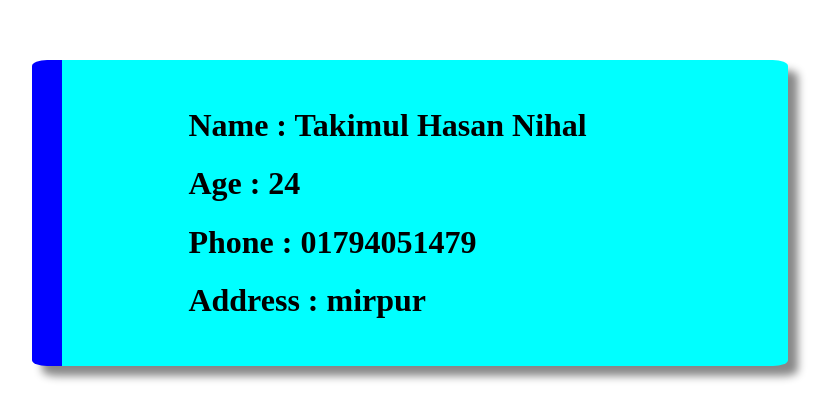
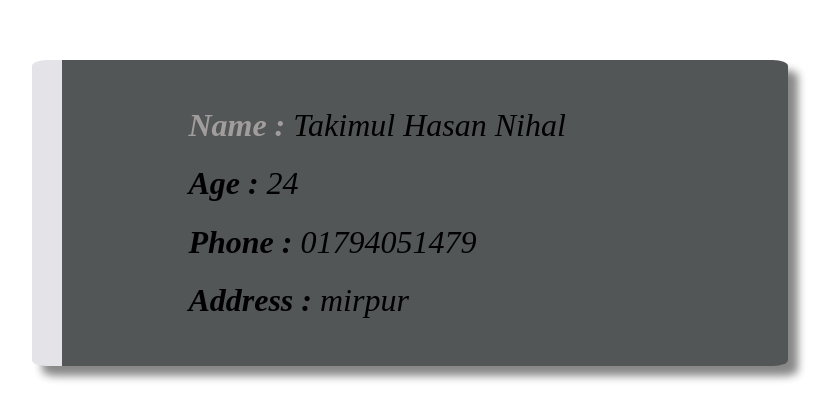
Before and after one commit to takimul/ph-my-portfolio, a plain HTML site: page index.html in a window 1280 px wide. Shown: the whole page, without its empty margins (36-870 px from the left). Drawn offline with Linux system fonts and the light colour scheme.

Commit message:
first commit

```diff
--- a/index.html
+++ b/index.html
@@ -10,7 +10,7 @@
 </head>
 <body>
     <div class="id1">
-        <h1><strong>Name : </strong>Takimul Hasan Nihal</h1>
+        <h1><span style="color: rgb(162, 157, 157);"><strong>Name : </strong></span>Takimul Hasan Nihal</h1>
         <h1><strong>Age : </strong>24</h1>
         <h1><strong>Phone : </strong>01794051479</h1>
         <h1><strong>Address : </strong>mirpur</h1>
--- a/style.css
+++ b/style.css
@@ -2,9 +2,9 @@
     box-shadow: 10px 10px 8px #888888;
   }
           div {
-              background-color: aqua;
+              background-color: rgb(82, 86, 86);
               border-left: solid 30px;
-              border-color: blue;
+              border-color: rgb(228, 228, 232);
               border-radius: 2%;
               padding-left: 10%;
               padding-top: 2%;
@@ -12,3 +12,8 @@
             width: 600px;
             margin: 60px;
           }
+          h1{
+font-style: italic;
+font-weight: lighter;
+
+          }
```
